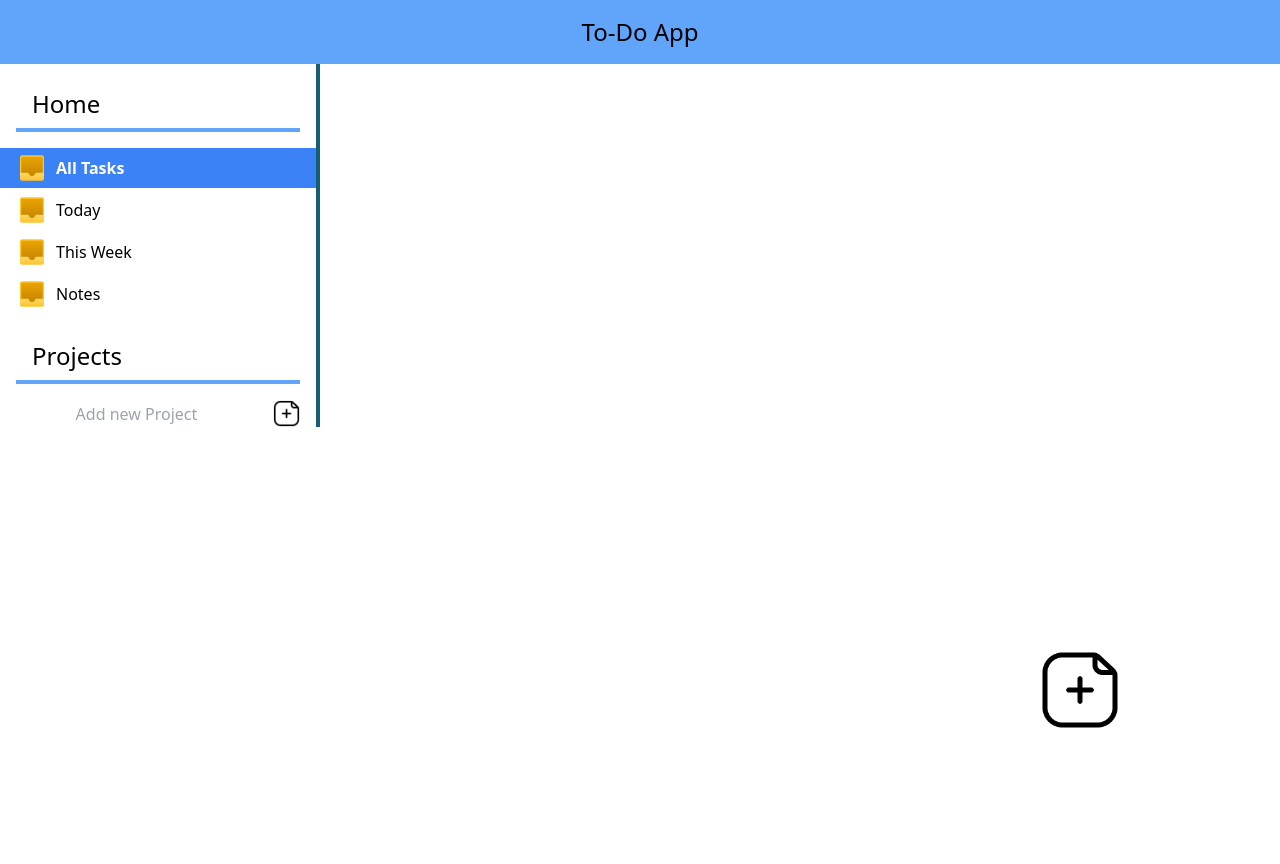
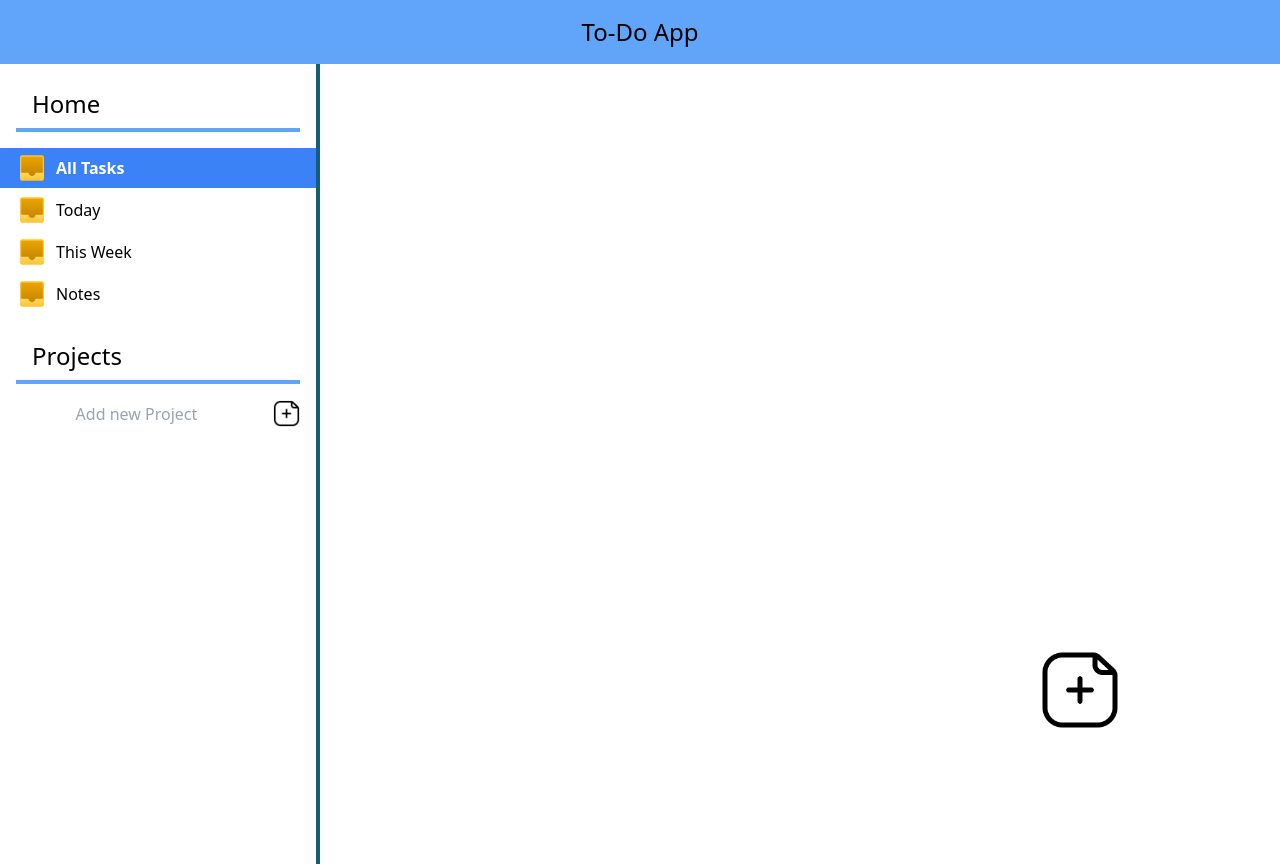
Before and after one commit to sajidahamed-git/todoapp, a website built with webpack: page src/template.html in a window 1280 px wide. Before the commit the page ends 800 px from the top, so only its background shows below. Built offline with nearby package versions, Linux system fonts and the light colour scheme.

Commit message:
height added to leftpane

```diff
--- a/src/template.html
+++ b/src/template.html
@@ -11,7 +11,7 @@
       <header class="w-full bg-blue-400 py-4 text-center text-2xl">
         To-Do App
       </header>
-      <div class="leftPane border-r-4 border-cyan-800 w-1/4">
+      <div class="leftPane border-r-4 border-cyan-800 w-1/4 h-svh">
         <div
           class="home m-4 border-b-4 border-solid border-blue-400 px-4 py-2 text-2xl"
         >
```
